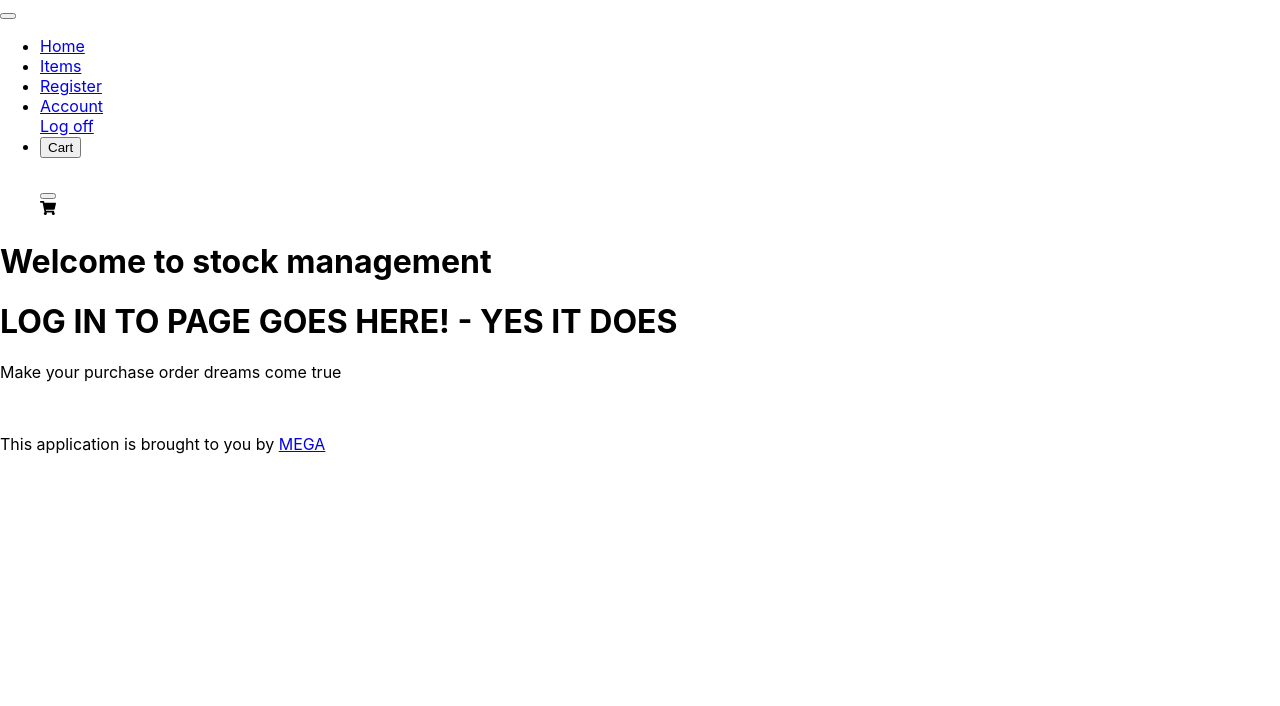
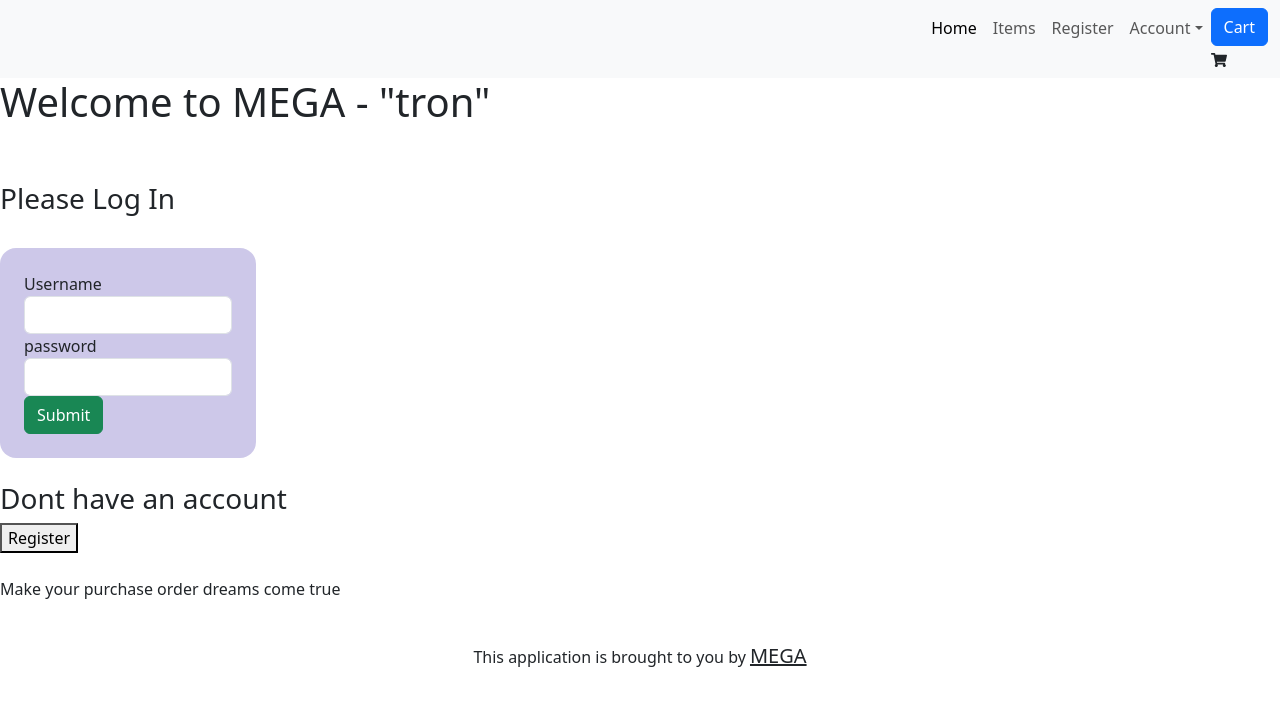
Before and after one commit to mikeatkoo01/Megareact, a React (Create React App) app: page / in a window 1280 px wide. Shown: the top 706 px of the page. Built offline with nearby package versions, Linux system fonts and the light colour scheme.

Commit message:
login logic completed

```diff
--- a/src/App.js
+++ b/src/App.js
@@ -6,8 +6,7 @@ import Items from './Components/ItemFolder/Items';
 import ShowCart from './Components/CartFolder/ShowCart';
 import { FaShoppingCart } from "react-icons/fa";
 import Users from './Components/UserFolder/Users';
-
-
+import 'bootstrap/dist/css/bootstrap.min.css';
 
 
 function App() {
@@ -97,7 +96,7 @@ function App() {
         <Route path="/About us" element={<AboutUs/>} />  */}
 
       </Routes>
-
+{/* // footer needed*/}
     </Router>
 
   </header>
--- a/src/Components/ItemFolder/HomeFolder/Home.jsx
+++ b/src/Components/ItemFolder/HomeFolder/Home.jsx
@@ -1,12 +1,87 @@
 import Footer from "../../Footer";
+import {useState, useEffect} from "react";
+import axios from "axios";
 
 function Home(){
 
+    const [username, setUsername] = useState("");
+    const[password, setPassword] = useState("");
+
     return(
-        <div>
+          <div>
 
-<h1>Welcome to stock management</h1>
-<h1>LOG IN TO PAGE GOES HERE! - YES IT DOES</h1>
+<h1>Welcome to MEGA - "tron"</h1>
+<br/>
+<br/>
+
+
+<h3>Please Log In</h3>
+<br/>
+
+<form className= "form" onSubmit={e => {
+    e.preventDefault();
+
+    axios.get("http://localhost:8081/user/read").then(response =>{
+    const existingUsers = response.data;
+    const exists = existingUsers.some(user => {return user.username === username && user.password === password; });
+    if (exists) {
+
+        alert("Loggied In Welocme " + username)
+
+      .then((response) =>{
+        console.log(response);
+
+      }
+      )
+      .catch((err) => console.error(err));
+
+     } else {
+        console.log("User with the same name already exists");
+        alert("User doesnt exsist please register")
+    }
+    })  .catch(err => console.error(err));
+
+}}>
+
+
+{/* this is the input form, to create a user */}
+
+
+
+<label htmlFor="user"> Username &nbsp;</label>
+<input
+            value={username}
+            br
+            onChange={(e) => setUsername(e.target.value)}
+            id="fn"
+            type="text"
+            class="form-control"
+          ></input>
+<label htmlFor="pass"> password &nbsp;</label>
+<input
+            value={password}
+            br
+            onChange={(e) => setPassword(e.target.value)}
+            id="ln"
+            type="text"
+            class="form-control"
+          ></input>
+<button type="submit" className="btn btn-success btn-md">
+            Submit
+          </button>
+
+          <br />
+    </form>
+
+<br />
+
+
+
+<h3>Dont have an account</h3>
+    <button>Register</button>
+    <br />
+    <br />
+
 <p>Make your purchase order dreams come true</p>
 
 
```
Also changed, not shown: src/Components/CartFolder/CartDisplay.jsx (+27 -17 lines), src/Components/CartFolder/ShowCart.jsx (+10 -0 lines), src/Components/UserFolder/UserCreate.jsx (deleted).
